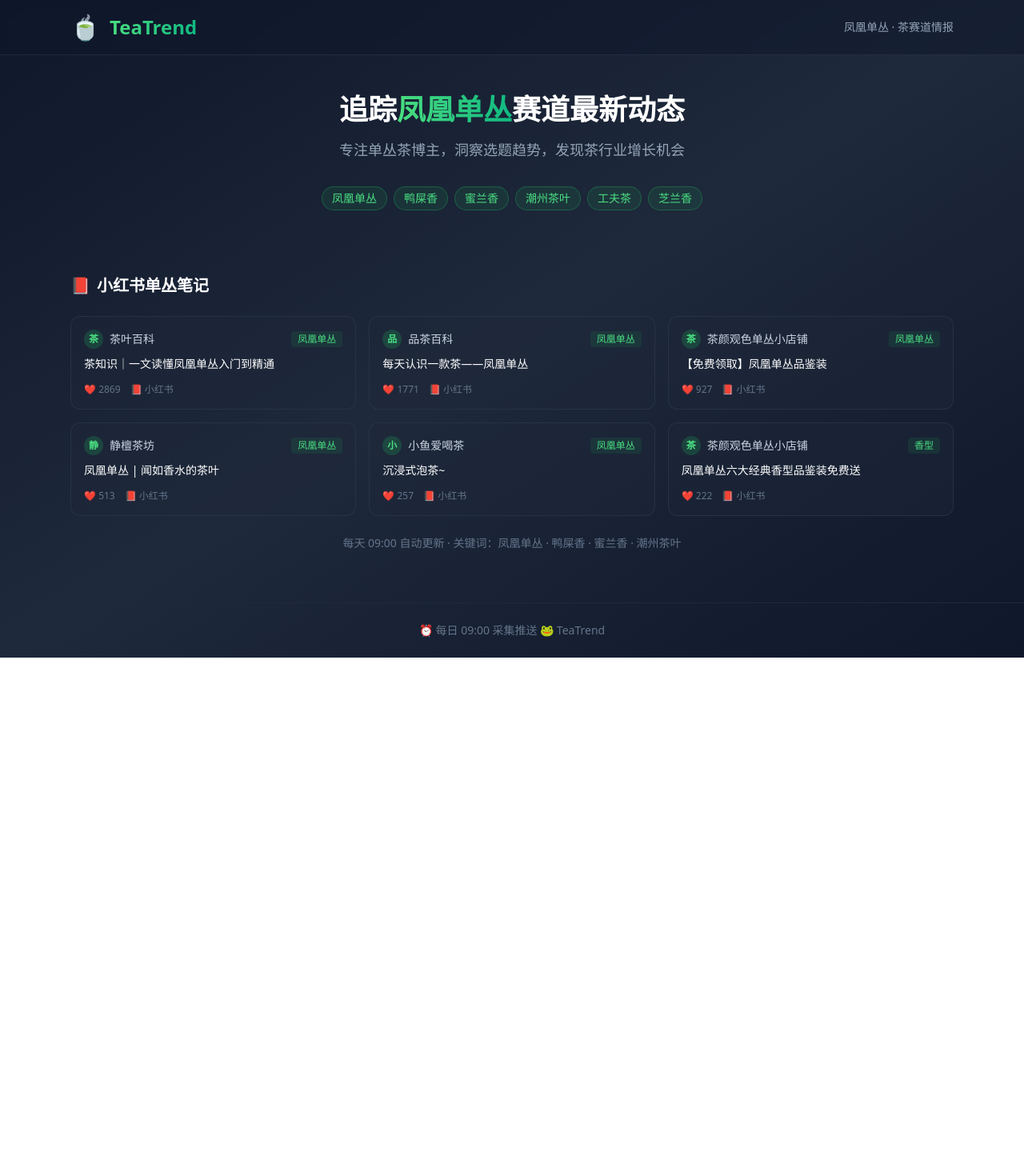
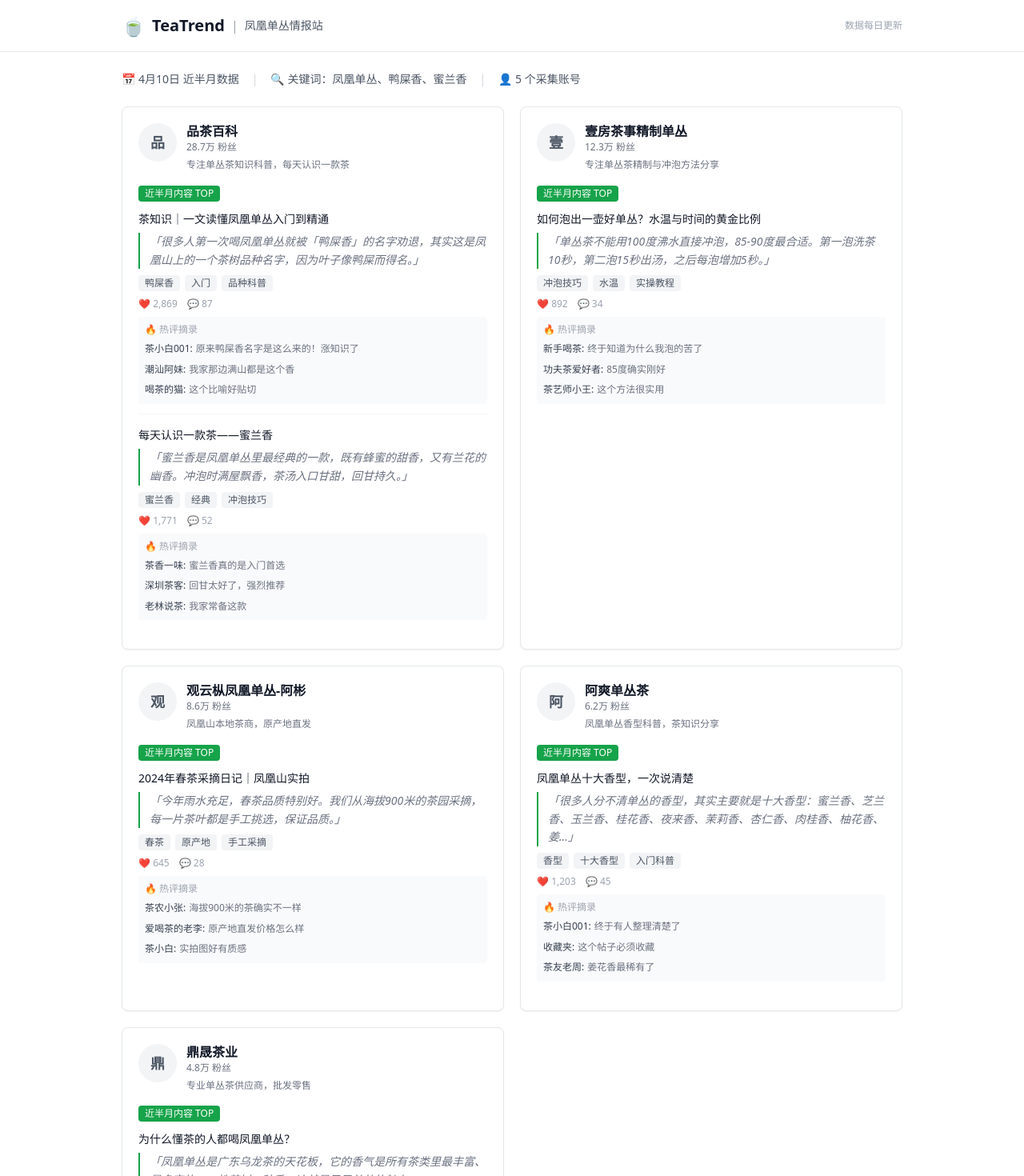
Before and after one commit to justinchen911/teatrend, a Next.js app: page / in a window 1280 px wide. Shown: the top 1470 px of the page at 80% size. Before the commit the page ends 822 px from the top, so only its background shows below. Built offline with nearby package versions, Linux system fonts and the light colour scheme; no server answers.

Commit message:
refactor: 重构为账号分析页，白底黑字，展示精华内容和热评

```diff
--- a/src/app/page.tsx
+++ b/src/app/page.tsx
@@ -1,83 +1,294 @@
+'use client'
+
+import { useState, useEffect } from 'react'
+
+// 示例数据（格式与历史 JSON 一致）
+const sampleAccounts = [
+  {
+    id: '5653041576',
+    nickname: '品茶百科',
+    followers: '28.7万',
+    intro: '专注单丛茶知识科普，每天认识一款茶',
+    notes: [
+      {
+        title: '茶知识｜一文读懂凤凰单丛入门到精通',
+        excerpt: '很多人第一次喝凤凰单丛就被「鸭屎香」的名字劝退，其实这是凤凰山上的一个茶树品种名字，因为叶子像鸭屎而得名。',
+        likes: 2869,
+        comments: 87,
+        keywords: ['鸭屎香', '入门', '品种科普'],
+        hotComments: [
+          { user: '茶小白001', text: '原来鸭屎香名字是这么来的！涨知识了' },
+          { user: '潮汕阿妹', text: '我家那边满山都是这个香' },
+          { user: '喝茶的猫', text: '这个比喻好贴切' },
+        ]
+      },
+      {
+        title: '每天认识一款茶——蜜兰香',
+        excerpt: '蜜兰香是凤凰单丛里最经典的一款，既有蜂蜜的甜香，又有兰花的幽香。冲泡时满屋飘香，茶汤入口甘甜，回甘持久。',
+        likes: 1771,
+        comments: 52,
+        keywords: ['蜜兰香', '经典', '冲泡技巧'],
+        hotComments: [
+          { user: '茶香一味', text: '蜜兰香真的是入门首选' },
+          { user: '深圳茶客', text: '回甘太好了，强烈推荐' },
+          { user: '老林说茶', text: '我家常备这款' },
+        ]
+      }
+    ]
+  },
+  {
+    id: '3804537242',
+    nickname: '壹房茶事精制单丛',
+    followers: '12.3万',
+    intro: '专注单丛茶精制与冲泡方法分享',
+    notes: [
+      {
+        title: '如何泡出一壶好单丛？水温与时间的黄金比例',
+        excerpt: '单丛茶不能用100度沸水直接冲泡，85-90度最合适。第一泡洗茶10秒，第二泡15秒出汤，之后每泡增加5秒。',
+        likes: 892,
+        comments: 34,
+        keywords: ['冲泡技巧', '水温', '实操教程'],
+        hotComments: [
+          { user: '新手喝茶', text: '终于知道为什么我泡的苦了' },
+          { user: '功夫茶爱好者', text: '85度确实刚好' },
+          { user: '茶艺师小王', text: '这个方法很实用' },
+        ]
+      }
+    ]
+  },
+  {
+    id: '26564302235',
+    nickname: '观云枞凤凰单丛-阿彬',
+    followers: '8.6万',
+    intro: '凤凰山本地茶商，原产地直发',
+    notes: [
+      {
+        title: '2024年春茶采摘日记｜凤凰山实拍',
+        excerpt: '今年雨水充足，春茶品质特别好。我们从海拔900米的茶园采摘，每一片茶叶都是手工挑选，保证品质。',
+        likes: 645,
+        comments: 28,
+        keywords: ['春茶', '原产地', '手工采摘'],
+        hotComments: [
+          { user: '茶农小张', text: '海拔900米的茶确实不一样' },
+          { user: '爱喝茶的老李', text: '原产地直发价格怎么样' },
+          { user: '茶小白', text: '实拍图好有质感' },
+        ]
+      }
+    ]
+  },
+  {
+    id: '496909032',
+    nickname: '阿爽单丛茶',
+    followers: '6.2万',
+    intro: '凤凰单丛香型科普，茶知识分享',
+    notes: [
+      {
+        title: '凤凰单丛十大香型，一次说清楚',
+        excerpt: '很多人分不清单丛的香型，其实主要就是十大香型：蜜兰香、芝兰香、玉兰香、桂花香、夜来香、茉莉香、杏仁香、肉桂香、柚花香、姜花香。',
+        likes: 1203,
+        comments: 45,
+        keywords: ['香型', '十大香型', '入门科普'],
+        hotComments: [
+          { user: '茶小白001', text: '终于有人整理清楚了' },
+          { user: '收藏夹', text: '这个帖子必须收藏' },
+          { user: '茶友老周', text: '姜花香最稀有了' },
+        ]
+      }
+    ]
+  },
+  {
+    id: '302822505',
+    nickname: '鼎晟茶业',
+    followers: '4.8万',
+    intro: '专业单丛茶供应商，批发零售',
+    notes: [
+      {
+        title: '为什么懂茶的人都喝凤凰单丛？',
+        excerpt: '凤凰单丛是广东乌龙茶的天花板，它的香气是所有茶类里最丰富、最多变的。一株茶树一种香，这就是凤凰单丛的魅力。',
+        likes: 534,
+        comments: 22,
+        keywords: ['行业分析', '品质', '为什么喝'],
+        hotComments: [
+          { user: '茶商老陈', text: '说的很中肯' },
+          { user: '喝茶养生', text: '确实越喝越上瘾' },
+          { user: '茶小白', text: '被种草了' },
+        ]
+      }
+    ]
+  }
+]
+
+// 按粉丝数排序（万单位）
+function parseFollowers(s: string): number {
+  const match = s.match(/([\d.]+)万/)
+  return match ? parseFloat(match[1]) : 0
+}
+
 export default function HomePage() {
+  const [accounts, setAccounts] = useState<typeof sampleAccounts>([])
+  const [loading, setLoading] = useState(true)
+
+  useEffect(() => {
+    // 尝试加载历史数据
+    async function loadData() {
+      try {
+        const res = await fetch('/api/history')
+        if (res.ok) {
+          const data = await res.json()
+          if (data.accounts && Array.isArray(data.accounts)) {
+            setAccounts(data.accounts.sort((a: any, b: any) => parseFollowers(b.followers) - parseFollowers(a.followers)))
+            setLoading(false)
+            return
+          }
+        }
+      } catch {}
+      // 回退到示例数据
+      setAccounts([...sampleAccounts].sort((a, b) => parseFollowers(b.followers) - parseFollowers(a.followers)))
+      setLoading(false)
+    }
+    loadData()
+  }, [])
+
   return (
-    <main className="min-h-screen bg-gradient-to-br from-slate-900 via-slate-800 to-slate-900 text-white">
+    <main className="min-h-screen bg-white text-gray-900">
       {/* Header */}
-      <header className="border-b border-slate-700/50 backdrop-blur-sm bg-slate-900/50 sticky top-0 z-10">
-        <div className="max-w-6xl mx-auto px-6 py-4 flex items-center justify-between">
-          <div className="flex items-center gap-3">
-            <span className="text-3xl">🍵</span>
-            <h1 className="text-2xl font-bold bg-gradient-to-r from-green-400 to-emerald-500 bg-clip-text text-transparent">
-              TeaTrend
-            </h1>
+      <header className="border-b border-gray-200 bg-white sticky top-0 z-10">
+        <div className="max-w-5xl mx-auto px-6 py-4 flex items-center justify-between">
+          <div className="flex items-center gap-2">
+            <span className="text-2xl">🍵</span>
+            <h1 className="text-xl font-bold text-gray-900">TeaTrend</h1>
+            <span className="text-gray-400">|</span>
+            <span className="text-gray-600 text-sm">凤凰单丛情报站</span>
           </div>
-          <span className="text-slate-400 text-sm">凤凰单丛 · 茶赛道情报</span>
+          <span className="text-xs text-gray-400">数据每日更新</span>
         </div>
       </header>
 
-      {/* Hero */}
-      <section className="max-w-6xl mx-auto px-6 py-12 text-center">
-        <h2 className="text-4xl font-bold mb-4">
-          追踪
-          <span className="bg-gradient-to-r from-green-400 to-emerald-500 bg-clip-text text-transparent">
-            凤凰单丛
+      {/* 统计信息 */}
+      <section className="max-w-5xl mx-auto px-6 py-6">
+        <div className="flex flex-wrap items-center gap-4 text-sm text-gray-600">
+          <span className="flex items-center gap-1">
+            <span className="text-gray-400">📅</span>
+            {new Date().toLocaleDateString('zh-CN', { month: 'long', day: 'numeric' })} 近半月数据
           </span>
-          赛道最新动态
-        </h2>
-        <p className="text-slate-400 text-lg mb-8 max-w-2xl mx-auto">
-          专注单丛茶博主，洞察选题趋势，发现茶行业增长机会
-        </p>
-
-        {/* 关键词标签 */}
-        <div className="flex flex-wrap gap-2 justify-center mb-8">
-          {['凤凰单丛', '鸭屎香', '蜜兰香', '潮州茶叶', '工夫茶', '芝兰香'].map(tag => (
-            <span key={tag} className="px-3 py-1 bg-green-500/10 text-green-400 rounded-full text-sm border border-green-500/30">
-              {tag}
-            </span>
-          ))}
+          <span className="text-gray-300">|</span>
+          <span className="flex items-center gap-1">
+            <span className="text-gray-400">🔍</span>
+            关键词：凤凰单丛、鸭屎香、蜜兰香
+          </span>
+          <span className="text-gray-300">|</span>
+          <span className="flex items-center gap-1">
+            <span className="text-gray-400">👤</span>
+            {loading ? '...' : accounts.length} 个采集账号
+          </span>
         </div>
       </section>
 
-      {/* 小红书内容流 */}
-      <section className="max-w-6xl mx-auto px-6 pb-16">
-        <h3 className="text-xl font-semibold mb-6 flex items-center gap-2">
-          <span>📕</span> 小红书单丛笔记
-        </h3>
-
-        <div className="grid md:grid-cols-2 lg:grid-cols-3 gap-4">
-          {[
-            { author: '茶叶百科', title: '茶知识｜一文读懂凤凰单丛入门到精通', likes: '2869', tag: '凤凰单丛' },
-            { author: '品茶百科', title: '每天认识一款茶——凤凰单丛', likes: '1771', tag: '凤凰单丛' },
-            { author: '茶颜观色单丛小店铺', title: '【免费领取】凤凰单丛品鉴装', likes: '927', tag: '凤凰单丛' },
-            { author: '静檀茶坊', title: '凤凰单丛 | 闻如香水的茶叶', likes: '513', tag: '凤凰单丛' },
-            { author: '小鱼爱喝茶', title: '沉浸式泡茶~', likes: '257', tag: '凤凰单丛' },
-            { author: '茶颜观色单丛小店铺', title: '凤凰单丛六大经典香型品鉴装免费送', likes: '222', tag: '香型' },
-          ].map((card, i) => (
-            <div key={i} className="bg-slate-800/40 border border-slate-700/50 rounded-xl p-4 hover:border-green-500/40 transition-colors">
-              <div className="flex items-center gap-2 mb-2">
-                <span className="w-6 h-6 rounded-full bg-green-500/20 text-green-400 text-xs flex items-center justify-center font-bold">
-                  {card.author[0]}
-                </span>
-                <span className="text-slate-300 text-sm">{card.author}</span>
-                <span className="ml-auto text-xs bg-green-500/10 text-green-400 px-2 py-0.5 rounded">{card.tag}</span>
-              </div>
-              <p className="text-white text-sm mb-3 leading-relaxed">{card.title}</p>
-              <div className="flex items-center gap-3 text-slate-500 text-xs">
-                <span>❤️ {card.likes}</span>
-                <span>📕 小红书</span>
-              </div>
-            </div>
-          ))}
-        </div>
-
-        <p className="text-slate-500 text-sm text-center mt-6">
-          每天 09:00 自动更新 · 关键词：凤凰单丛 · 鸭屎香 · 蜜兰香 · 潮州茶叶
-        </p>
+      {/* 账号分析卡片 */}
+      <section className="max-w-5xl mx-auto px-6 pb-16">
+        {loading ? (
+          <div className="text-center py-12 text-gray-400">加载中...</div>
+        ) : accounts.length === 0 ? (
+          <div className="text-center py-12 text-gray-400">暂无数据</div>
+        ) : (
+          <div className="grid md:grid-cols-2 gap-5">
+            {accounts.map((account) => (
+              <AccountCard key={account.id} account={account} />
+            ))}
+          </div>
+        )}
       </section>
 
       {/* Footer */}
-      <footer className="border-t border-slate-800 py-6 text-center text-slate-500 text-sm">
-        <p>⏰ 每日 09:00 采集推送 🐸 TeaTrend</p>
+      <footer className="border-t border-gray-200 py-6 text-center text-gray-400 text-sm">
+        <p>数据来源小红书 · 每日更新 🐸 TeaTrend</p>
       </footer>
     </main>
   )
 }
+
+// 单个账号卡片组件
+function AccountCard({ account }: { account: typeof sampleAccounts[0] }) {
+  // 按点赞排序取 TOP 笔记
+  const topNotes = [...account.notes]
+    .sort((a, b) => b.likes - a.likes)
+    .slice(0, 5)
+
+  return (
+    <div className="bg-white border border-gray-200 rounded-lg p-5 shadow-sm">
+      {/* 账号头部 */}
+      <div className="flex items-start gap-3 mb-4">
+        <div className="w-12 h-12 rounded-full bg-gray-100 flex items-center justify-center text-lg font-bold text-gray-600 flex-shrink-0">
+          {account.nickname[0]}
+        </div>
+        <div className="flex-1 min-w-0">
+          <h3 className="font-bold text-gray-900 text-base leading-tight">{account.nickname}</h3>
+          <p className="text-gray-500 text-xs mt-0.5">{account.followers} 粉丝</p>
+          <p className="text-gray-500 text-xs mt-1 leading-relaxed">{account.intro}</p>
+        </div>
+      </div>
+
+      {/* 近半月内容 TOP */}
+      <div className="mb-4">
+        <div className="flex items-center gap-1.5 mb-3">
+          <span className="text-xs font-medium text-white bg-green-600 px-2 py-0.5 rounded">
+            近半月内容 TOP
+          </span>
+        </div>
+
+        <div className="space-y-4">
+          {topNotes.map((note, idx) => (
+            <NoteItem key={idx} note={note} />
+          ))}
+        </div>
+      </div>
+    </div>
+  )
+}
+
+// 单篇笔记组件
+function NoteItem({ note }: { note: typeof sampleAccounts[0]['notes'][0] }) {
+  return (
+    <div className="border-b border-gray-100 last:border-0 pb-3 last:pb-0">
+      {/* 标题 */}
+      <h4 className="text-gray-900 text-sm font-medium leading-snug mb-1.5">
+        {note.title}
+      </h4>
+
+      {/* 精华引用 */}
+      <blockquote className="text-gray-500 italic text-sm border-l-2 border-green-600 pl-3 mt-2 mb-2 leading-relaxed">
+        「{note.excerpt.length > 60 ? note.excerpt.slice(0, 60) + '…' : note.excerpt}」
+      </blockquote>
+
+      {/* 关键词标签 */}
+      <div className="flex flex-wrap gap-1.5 mb-2">
+        {note.keywords.map((kw) => (
+          <span key={kw} className="text-xs bg-gray-100 text-gray-600 px-2 py-0.5 rounded">
+            {kw}
+          </span>
+        ))}
+      </div>
+
+      {/* 点赞和评论数 */}
+      <div className="flex items-center gap-3 text-xs text-gray-400 mb-2">
+        <span>❤️ {note.likes.toLocaleString()}</span>
+        <span>💬 {note.comments}</span>
+      </div>
+
+      {/* 热评摘录 */}
+      {note.hotComments.length > 0 && (
+        <div className="bg-gray-50 rounded p-2 space-y-1.5">
+          <p className="text-xs text-gray-400 font-medium mb-1">🔥 热评摘录</p>
+          {note.hotComments.slice(0, 3).map((c, i) => (
+            <div key={i} className="text-xs leading-relaxed">
+              <span className="font-medium text-gray-700">{c.user}:</span>
+              <span className="text-gray-500 ml-1">
+                {c.text.length > 22 ? c.text.slice(0, 22) + '…' : c.text}
+              </span>
+            </div>
+          ))}
+        </div>
+      )}
+    </div>
+  )
+}
```
